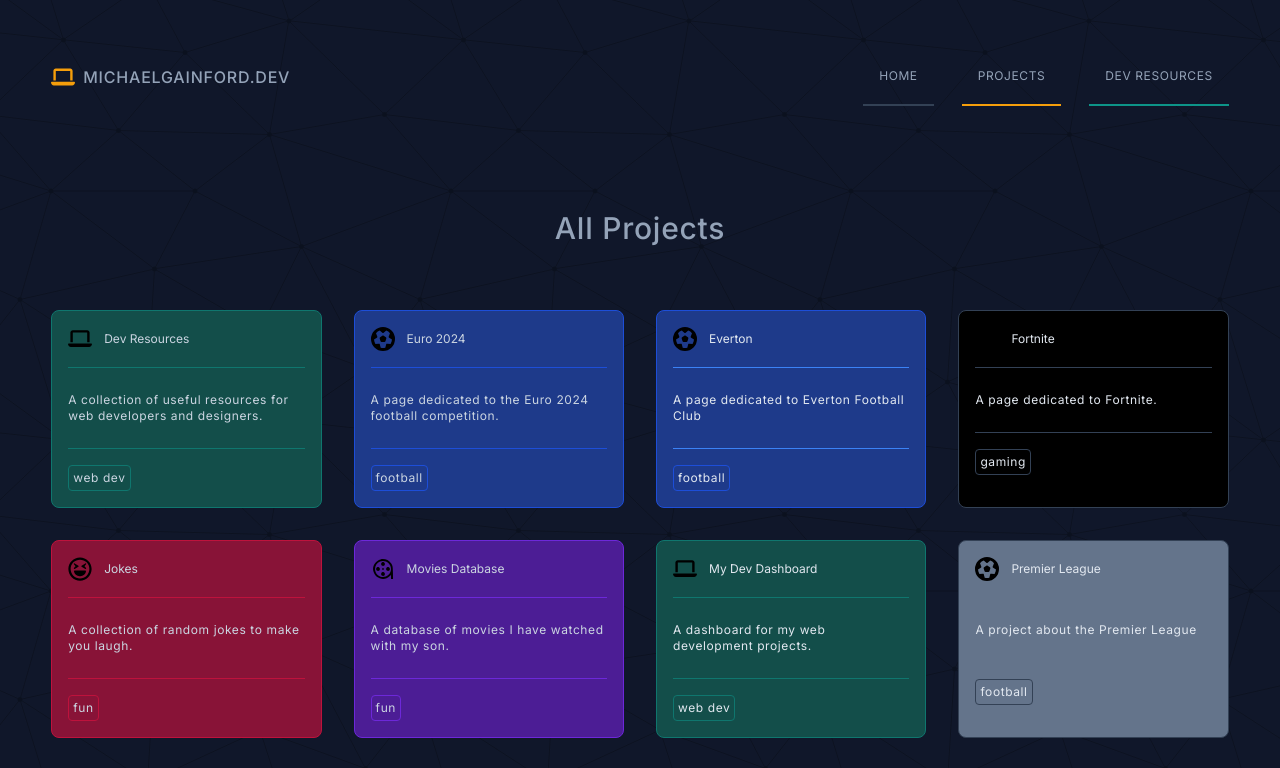
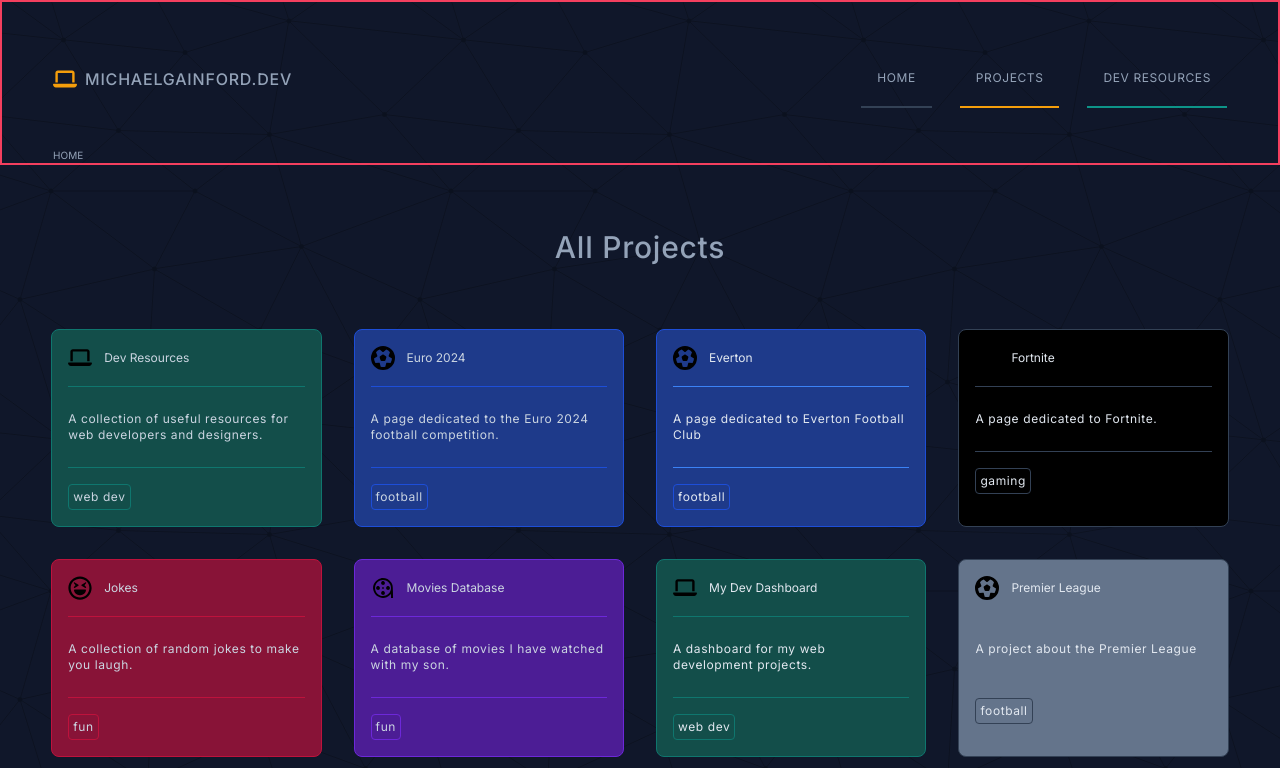
Before and after one commit to michaelgainford/michaelgainford.github.io, a Next.js app: page /projects in a window 1280 px wide. Shown: the top 768 px of the page. Built offline with nearby package versions, Linux system fonts and the light colour scheme.

Commit message:
Start added breadcrumbs

```diff
--- /dev/null
+++ b/components/data/DataForBreadcrumbs.js
@@ -0,0 +1,48 @@
+const DataForBreadcrumbs = {
+  home: {
+    title: "Home",
+    href: "/",
+  },
+  projects: {
+    title: "Projects",
+    href: "/projects",
+  },
+  projects_football: {
+    title: "Football",
+    href: "/projects/football",
+  },
+  projects_gaming: {
+    title: "Gaming",
+    href: "/projects/gaming",
+  },
+  projects_jokes: {
+    title: "Jokes",
+    href: "/projects/jokes",
+  },
+  projects_movies_database: {
+    title: "Movies Database",
+    href: "/projects/movies-database",
+  },
+  projects_quotes: {
+    title: "Quotes",
+    href: "/projects/quotes",
+  },
+  projects_space: {
+    title: "Space",
+    href: "/projects/space",
+  },
+  web_development: {
+    title: "Web Development",
+    href: "/web-development",
+  },
+  web_development_dev_resources: {
+    title: "Dev Resources",
+    href: "/web-development/dev-resources",
+  },
+  web_development_my_dashboard: {
+    title: "My Dashboard",
+    href: "/web-development/my-dashboard",
+  },
+}
+
+export default DataForBreadcrumbs
--- /dev/null
+++ b/components/header/MainBreadcrumbs.js
@@ -0,0 +1,7 @@
+export default function MainBreadcrumbs() {
+  return (
+    <div className="mt-8 breadcrumbs-here text-[10px] uppercase tracking-wider">
+      breadcrumbs
+    </div>
+  )
+}
--- a/components/header/MainHeader.js
+++ b/components/header/MainHeader.js
@@ -1,13 +1,24 @@
 import MainLogo from '@/components/header/MainLogo'
 import MainNav from '@/components/header/MainNav'
+//import MainBreadcrumbs from '@/components/header/MainBreadcrumbs'
+import DataForBreadcrumbs from '@/components/data/DataForBreadcrumbs'
+//import MainBreadcrumbs from '@/components/header/MainBreadcrumbs'
 
 export default function MainHeader() {
   return (
-    <header className="w-full">
+    <header className="w-full border-2 border-rose-500">
       <div className="header-content w-[90%] md:w-[92%] lg:-[95%] max-w-[2000px] flex flex-col sm:flex-row sm:justify-between gap-1 pt-6 mx-auto lg:pt-4 lg:gap-2 lg:pb-2">
         <MainLogo />
         <MainNav />
       </div>
+      <div className="w-[90%] md:w-[92%] lg:-[95%] max-w-[2000px] mx-auto text-[10px] uppercase">
+        <ul>
+          <li>
+            <a href={DataForBreadcrumbs.home.href}>{DataForBreadcrumbs.home.title}</a>
+          </li>
+
+        </ul>
+      </div>
     </header>
   )
 }
```
Also changed, not shown: app/page.js (+0 -117 lines).
